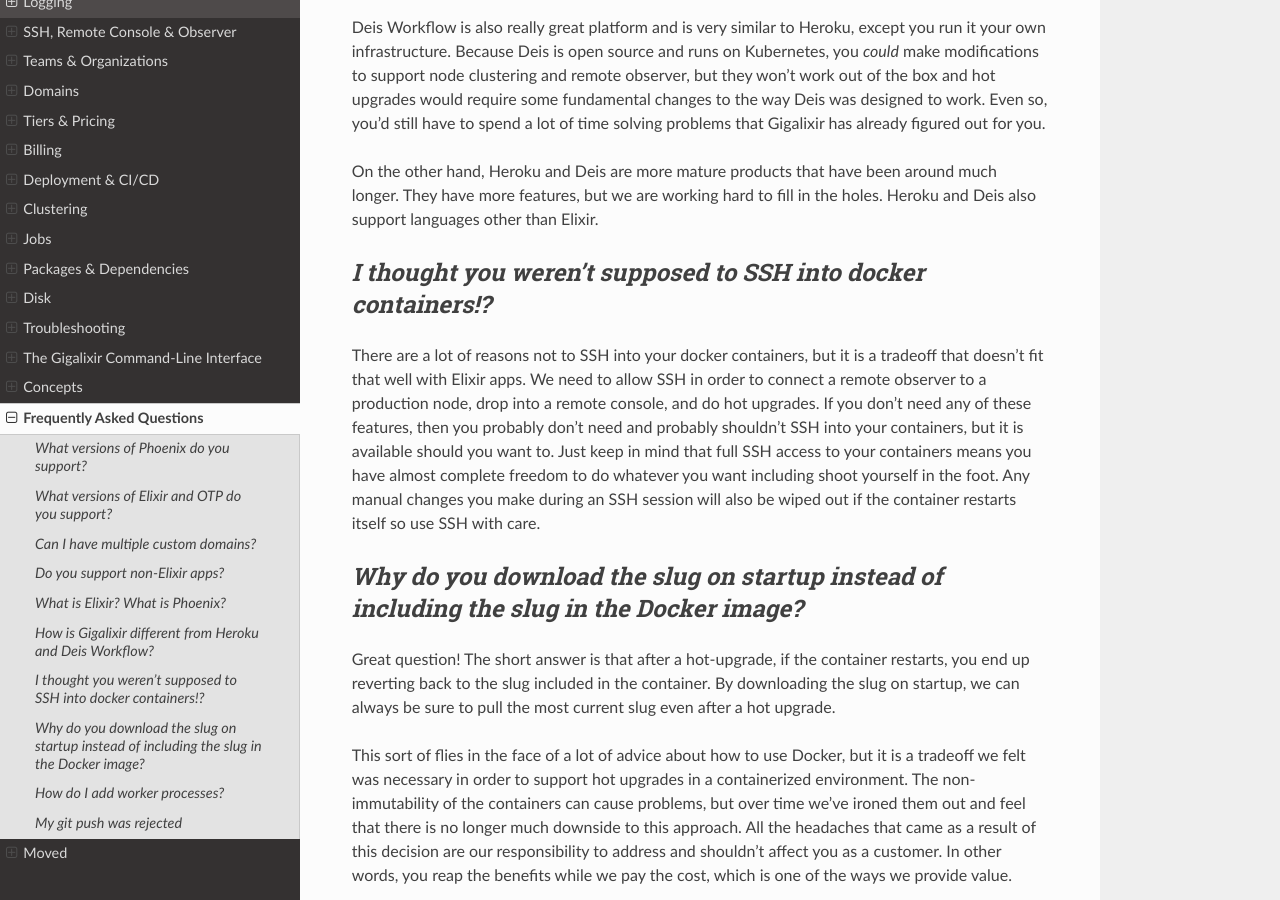
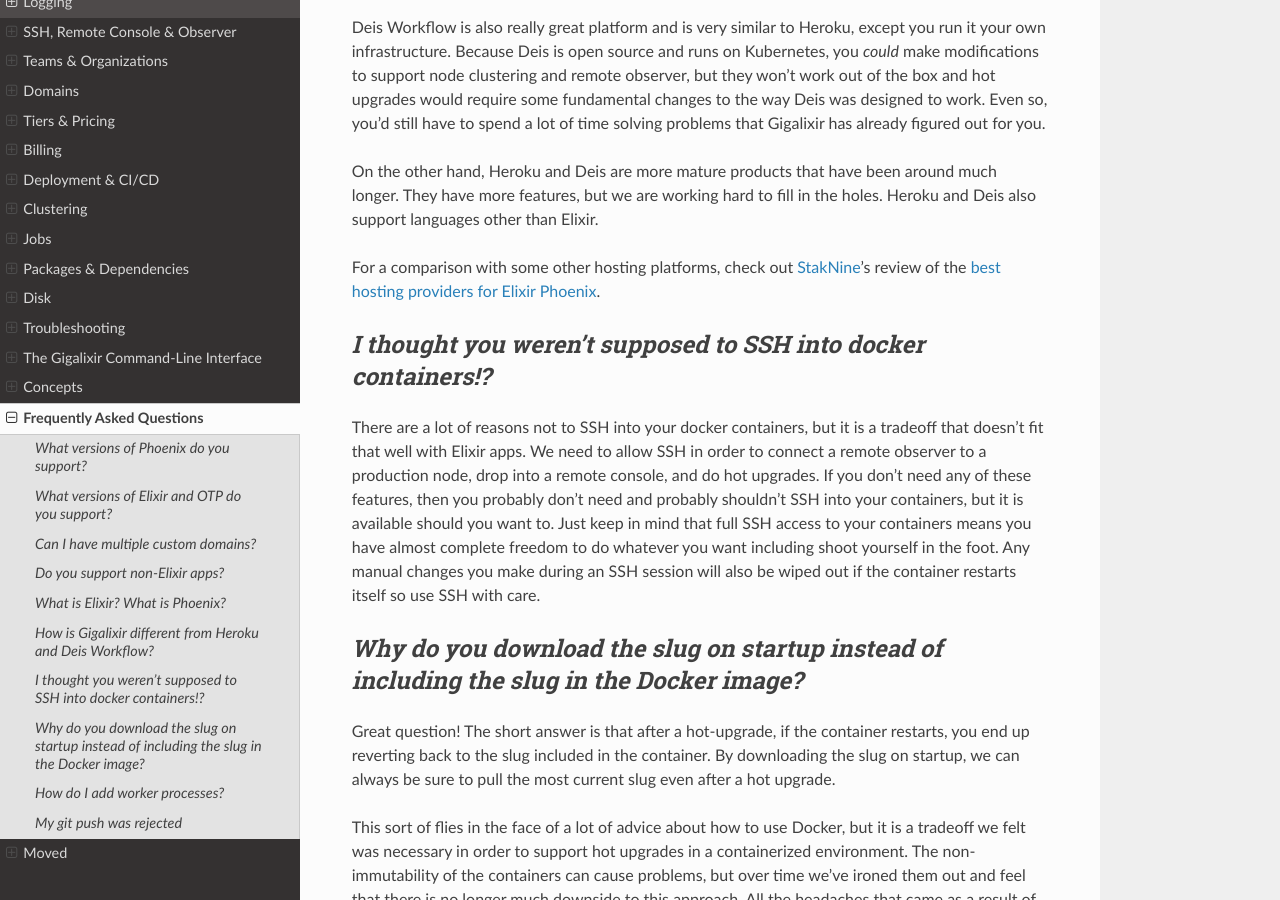
Before and after one commit to gigalixir/gigalixir-cli, a Sphinx documentation site: the page built from docs/source/faq.rst, in a window 1280 px wide and 900 px high, scrolled down 2393 px. Built offline with Sphinx 7.4.7 and the Read the Docs theme 2.0.0, drawn with Linux system fonts in a browser that asks for light colours.

Commit message:
Update faq.rst
Add link to StakNine article comparing Gigalixir to other hosting providers.

```diff
--- a/docs/source/faq.rst
+++ b/docs/source/faq.rst
@@ -61,6 +61,11 @@ Deis Workflow is also really great platform and is very similar to Heroku, excep
 
 On the other hand, Heroku and Deis are more mature products that have been around much longer. They have more features, but we are working hard to fill in the holes. Heroku and Deis also support languages other than Elixir.
 
+For a comparison with some other hosting platforms, check out `StakNine`_'s review of the `best hosting providers for Elixir Phoenix`_.
+
+.. _`StakNine`: https://staknine.com/?utm_source=gigalixir.com&utm_medium=referral&utm_campaign=gigalixir_docs
+.. _`best hosting providers for Elixir Phoenix`: https://staknine.com/best-cloud-hosting-platforms-elixir-phoenix/?utm_source=gigalixir.com&utm_medium=referral&utm_campaign=gigalixir_docs
+
 *I thought you weren't supposed to SSH into docker containers!?*
 ----------------------------------------------------------------
 
```
